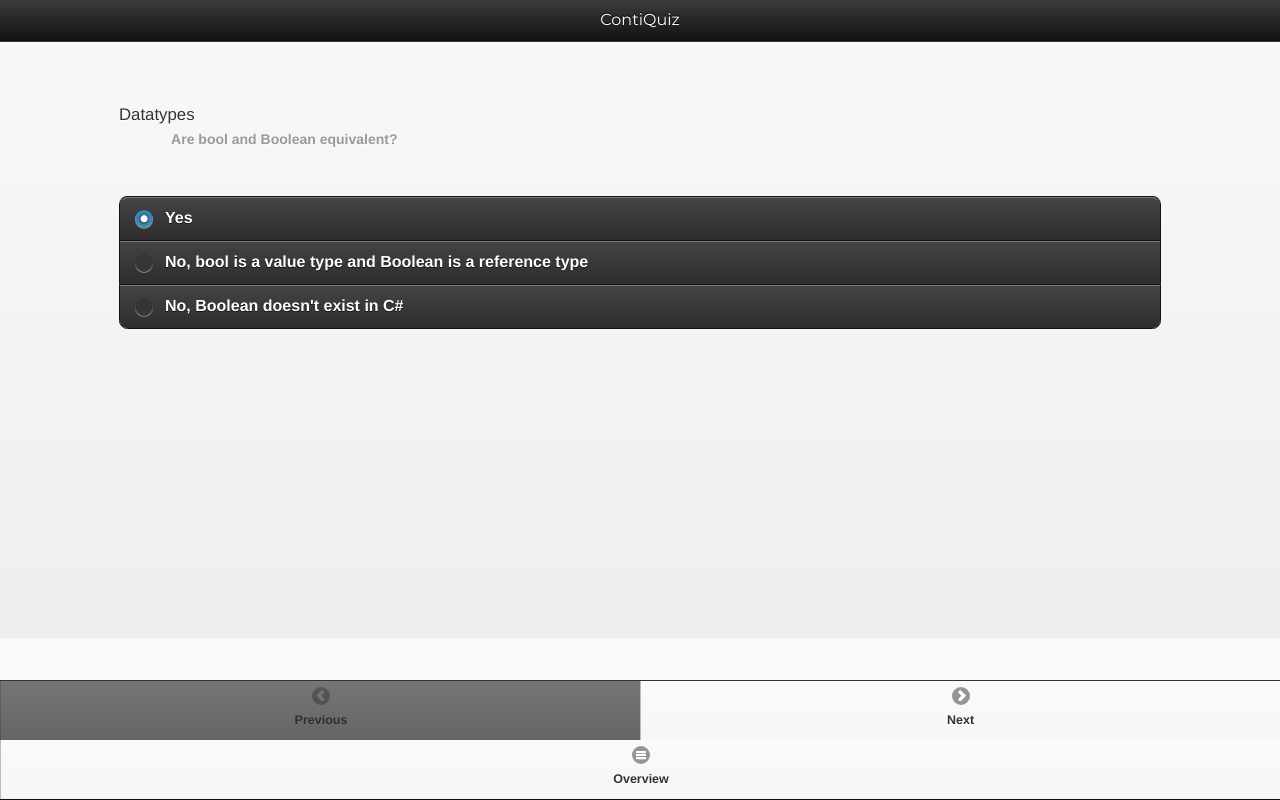
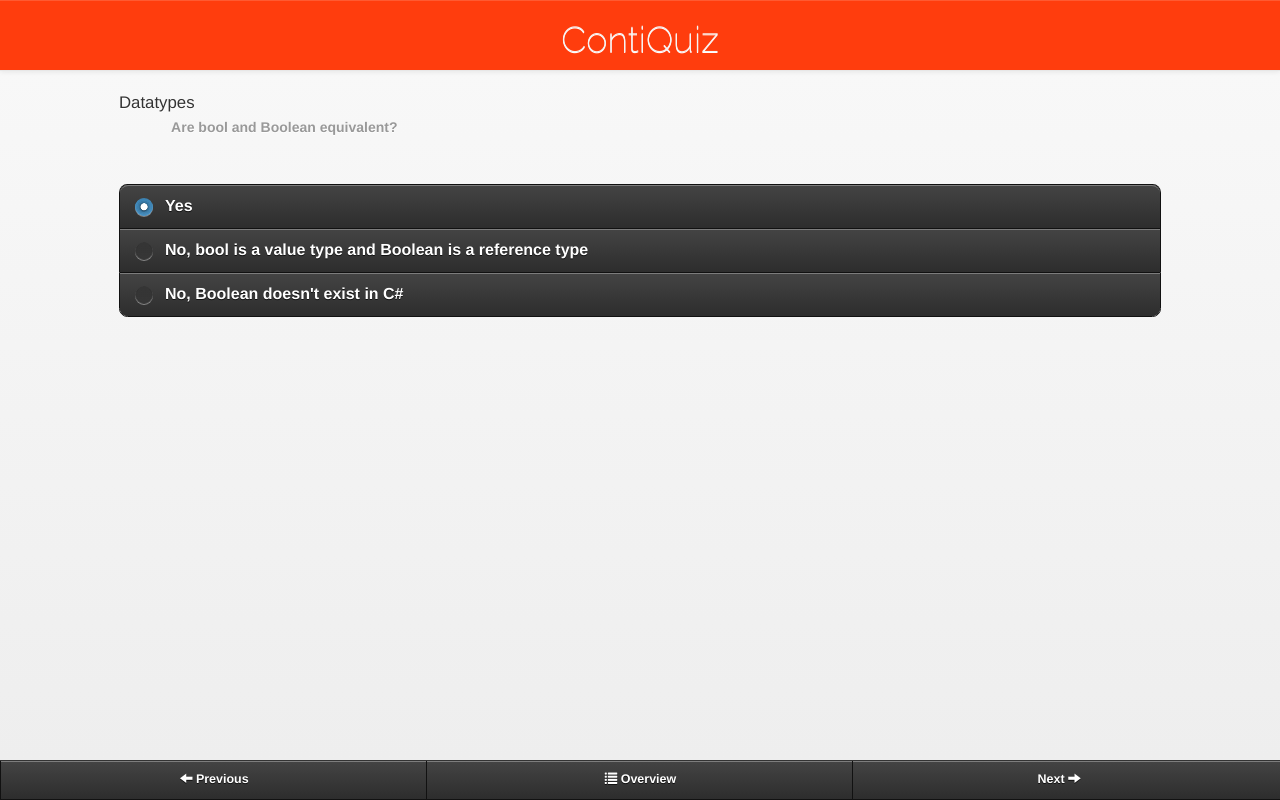
Before and after one commit to desmetjens/ContiQuizDemo, a plain HTML site: page ContiQuiz/ContiQuiz/Index.html in a window 1280 px wide. Both pictures are taken after a click on the link "Start Quiz". Drawn offline with Linux system fonts and the light colour scheme; files whose address does not match are found by name.

Commit message:
start integration bootstrap

```diff
--- a/ContiQuiz/ContiQuiz/Content/App/Intro.css
+++ b/ContiQuiz/ContiQuiz/Content/App/Intro.css
@@ -3,7 +3,7 @@ body {
 
 .container {
     padding: 5%;
-    padding-top: 70px;
+    padding-top: 100px;
 }
 
 .logo {
@@ -51,5 +51,5 @@ header {
 }
 
 h1 {
-    font-family: 'Montserrat', sans-serif;
+    font-family: 'Raleway', sans-serif;
 }
--- a/ContiQuiz/ContiQuiz/Index.html
+++ b/ContiQuiz/ContiQuiz/Index.html
@@ -10,10 +10,11 @@
     <link rel="stylesheet" href="Content/jquery.mobile.theme-1.3.2.min.css">
     <link rel="stylesheet" href="Content/bootstrap.min.css">
     <link rel="stylesheet" href="Content/bootstrap-theme.min.css">
-    <link href='http://fonts.googleapis.com/css?family=Montserrat' rel='stylesheet' type='text/css'>
+    <link href='http://fonts.googleapis.com/css?family=Raleway:200' rel='stylesheet' type='text/css'>
     <link rel="stylesheet" href="Content/App/Intro.css">
 
     <script src="Scripts/jquery-2.0.3.min.js"></script>
+    <script src="Scripts/App.js"></script>
     <script src="Scripts/bootstrap.min.js"></script>
     <script src="Scripts/jquery.mobile-1.3.2.min.js"></script>
 </head>
@@ -43,7 +44,7 @@
         </section>
     </section>
     <section data-role="page" id="question1">
-        <header data-role="header" data-position="fixed">
+        <header class="navbar navbar-default navbar-fixed-top">
             <h1>ContiQuiz</h1>
         </header>
         <section data-role="content" class="container">
@@ -61,19 +62,31 @@
                 <label for="radio-choice-v-2c">No, Boolean doesn't exist in C#</label>
             </div>
         </section>
-        <footer data-role="footer" data-position="fixed">
-            <div data-role="navbar">
-                <ul>
-                    <li><a href="#previous" class="ui-disabled" data-icon="arrow-l" data-role="button" data-theme="d">Previous</a></li>
-                    <li><a href="#question2" data-icon="arrow-r" data-iconpos="right" data-transition="slide" data-role="button" data-theme="d">Next</a></li>
+        <!--  <footer class="navbar navbar-default navbar-fixed-bottom navbar-inverse">
+            <div class="collapse navbar-collapse">
+                <ul class="nav navbar-nav">
+                    <li><a href="#" data-direction="reverse" data-transition="slide"><span class="glyphicon glyphicon-arrow-left"></span>Previous</a></li>
+                    <li><a href="#overview" data-transition="slideup"><span class="glyphicon glyphicon-list"></span>Overview</a></li>
+                    <li><a href="#question2" data-iconpos="right" data-transition="slide">Next <span class="glyphicon glyphicon-arrow-right"></span></a></li>
                 </ul>
             </div>
-            <div data-role="navbar">
+
+        </footer>
+        -->
+        <section data-role="footer" data-position="fixed">
+            <!-- Collect the nav links, forms, and other content for toggling -->
+            <nav data-role="navbar" >
                 <ul>
-                    <li><a href="#overview" data-icon="bars" data-transition="slideup" data-role="button" data-theme="d">Overview</a></li>
+                    <li><a href="#" class="disabled"><span class="glyphicon glyphicon-arrow-left"></span> Previous</a></li>
+                    <li><a href="#overview" data-transition="slideup"><span class="glyphicon glyphicon-list"></span> Overview</a></li>
+                    <li><a href="#question2" data-iconpos="right" data-transition="slide">Next <span class="glyphicon glyphicon-arrow-right"></span></a></li>
                 </ul>
-            </div>
-        </footer>
+            </nav>
+            <!-- /.navbar-collapse -->
+        </section>
+
+
+
     </section>
     <section data-role="page" id="question2">
         <header data-role="header" data-position="fixed">
--- /dev/null
+++ b/ContiQuiz/ContiQuiz/Scripts/App.js
@@ -0,0 +1,3 @@
+function navigateTo(sectionId,transition) {
+    $.mobile.changePage(sectionId, { transition: transition });
+}
```
Also changed, not shown: 1 other file.
